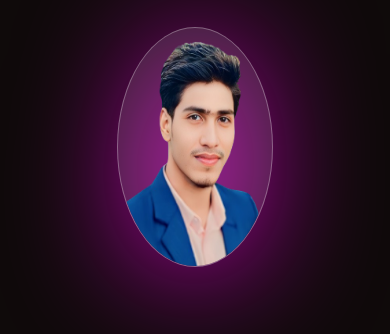
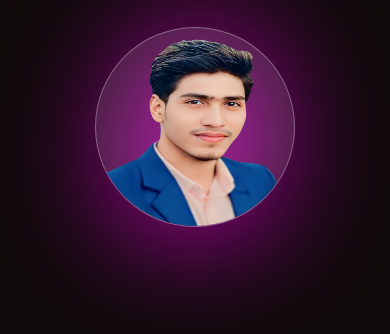
Before and after one commit to developer-mustafa/official, a plain HTML site: page index.html in a window 390 px wide. Shown: the part 53-387 px from the top of the page. Drawn offline with nearby package versions, Linux system fonts and the light colour scheme.

Commit message:
img fixed mobile responsive essue

```diff
--- a/style.css
+++ b/style.css
@@ -740,7 +740,8 @@ footer i{
         font-size: 4rem;
     }
     .home img{
-        width: 40vw;
+        width: 25rem;
+        height: 25rem;
     }
     .about{
         flex-direction: column;
```
